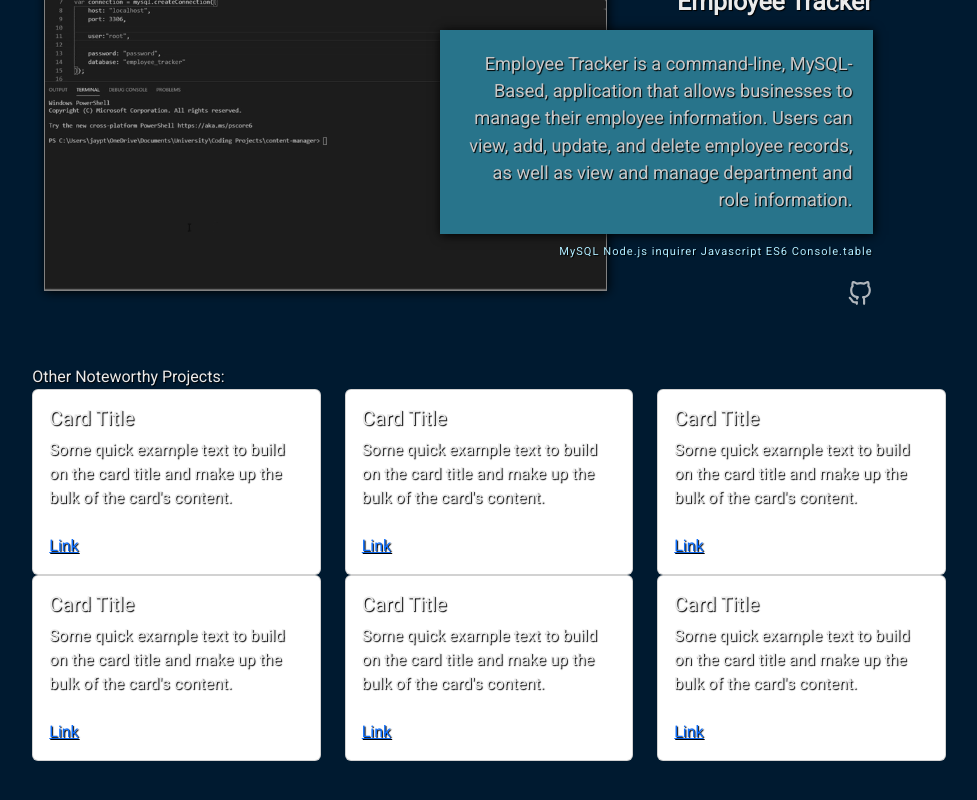
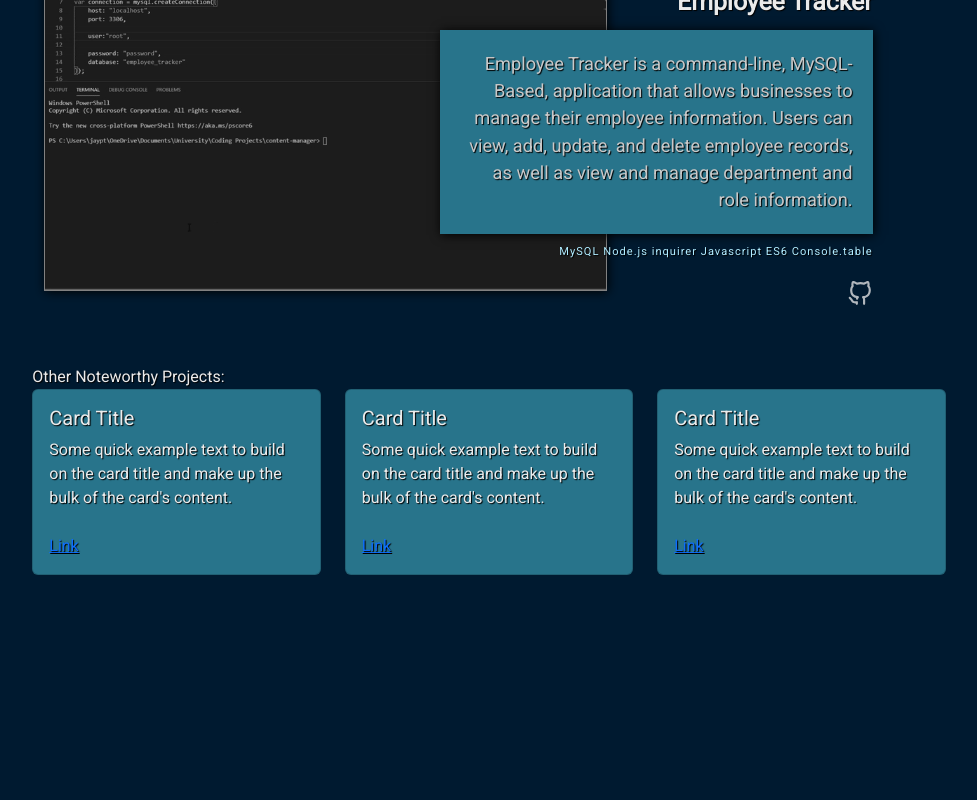
Before and after one commit to JayPTucker/React-Portfolio, a React (Create React App) app: page / in a window 1280 px wide. Shown: the part 1809-2609 px from the top of the page, without its empty margins (151-1128 px from the left). Built offline with nearby package versions, Linux system fonts and the light colour scheme.

Commit message:
Removed Extra Projects
- Removed 3 extra projects and added CSS

```diff
--- a/src/pages/Home.js
+++ b/src/pages/Home.js
@@ -219,7 +219,7 @@ const Home = () => {
             </Col>
 
             <Col md={4}>
-              <Card>
+              <Card className="projectCard">
                 <Card.Body>
                   <Card.Title>Card Title</Card.Title>
                   <Card.Text>
@@ -234,54 +234,7 @@ const Home = () => {
             </Col>
 
             <Col md={4}>
-              <Card>
-                <Card.Body>
-                  <Card.Title>Card Title</Card.Title>
-                  <Card.Text>
-                    Some quick example text to build on the card title and make up the bulk of
-                    the card's content.
-                    <br></br>
-                    <br></br>
-                    <a href="">Link</a>
-                  </Card.Text>
-                </Card.Body>
-              </Card>
-            </Col>
-          </Row>
-
-          <Row>
-          <Col md={4}>
-              <Card>
-                <Card.Body>
-                  <Card.Title>Card Title</Card.Title>
-                  <Card.Text>
-                    Some quick example text to build on the card title and make up the bulk of
-                    the card's content.
-                    <br></br>
-                    <br></br>
-                    <a href="">Link</a>
-                  </Card.Text>
-                </Card.Body>
-              </Card>
-            </Col>
-
-            <Col md={4}>
-              <Card>
-                <Card.Body>
-                  <Card.Title>Card Title</Card.Title>
-                  <Card.Text>
-                    Some quick example text to build on the card title and make up the bulk of
-                    the card's content.
-                    <br></br>
-                    <br></br>
-                    <a href="">Link</a>
-                  </Card.Text>
-                </Card.Body>
-              </Card>
-            </Col>
-
-            <Col md={4}>
-              <Card>
+              <Card className="projectCard">
                 <Card.Body>
                   <Card.Title>Card Title</Card.Title>
                   <Card.Text>
--- a/src/styles/Home.css
+++ b/src/styles/Home.css
@@ -281,6 +281,21 @@ hr {
 }
 
 /* ============================================ */
+/* OTHER NOTEWORTHY PROJECTS */
+/* ============================================ */
+
+.projectCard {
+  background-color: #28748b;
+  transition: all 0.3s ease-in-out;
+}
+
+.projectCard:hover {
+  background-color: #185c71;
+}
+
+
+
+/* ============================================ */
 /* MEDIA QUERIES */
 /* ============================================ */
 
```
